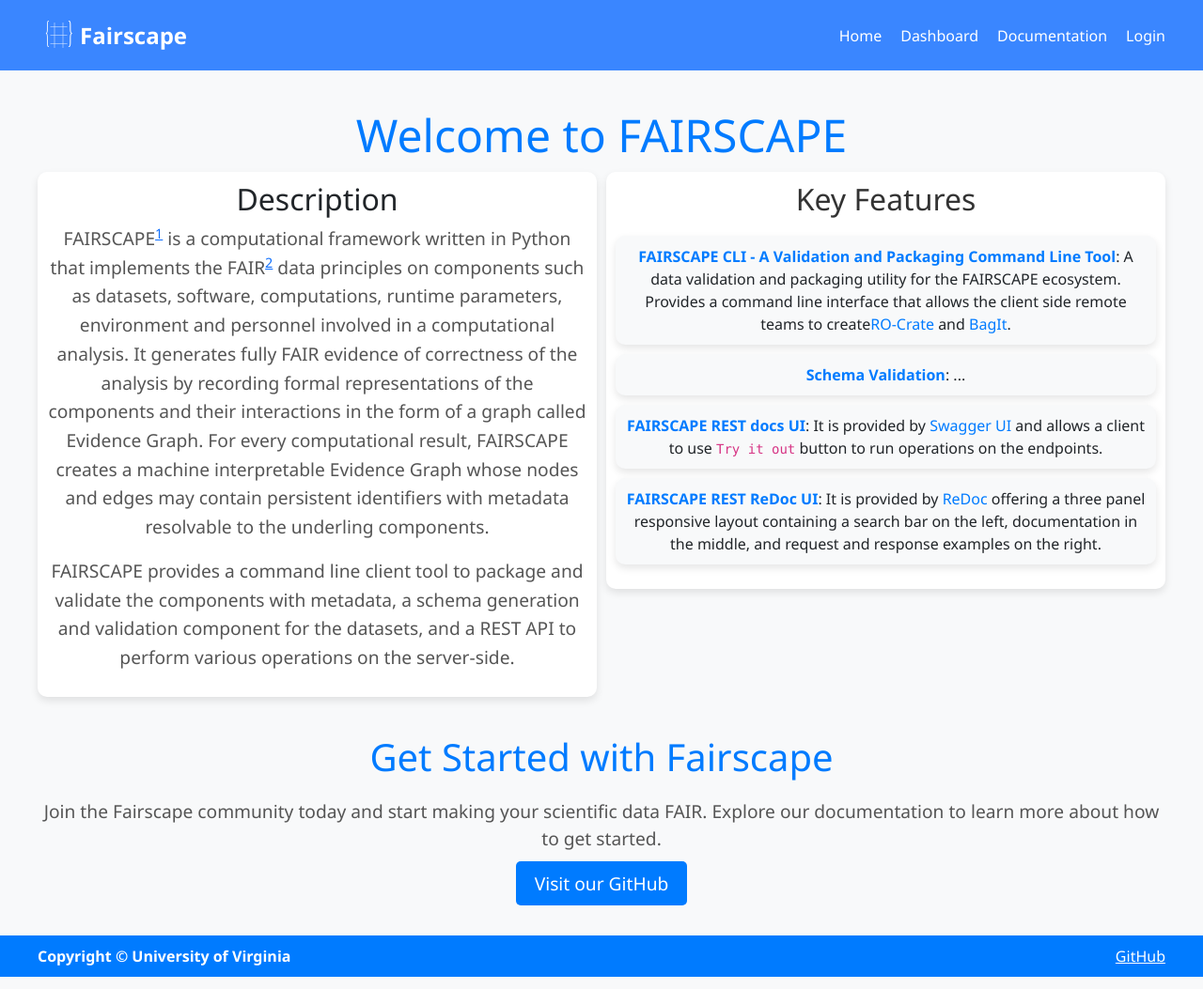
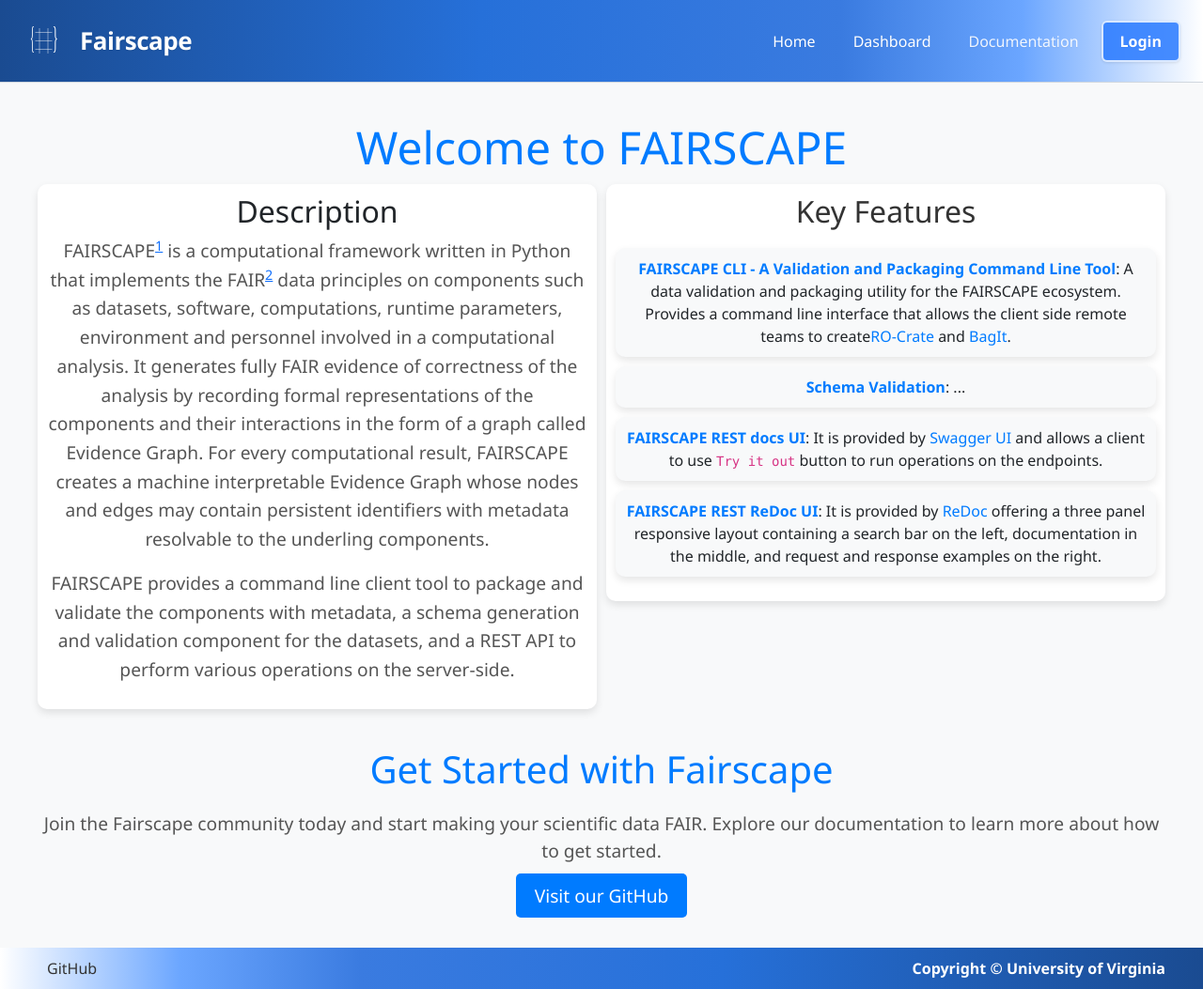
Before and after one commit to fairscape/fairscape_web_client, a React (Vite) app: page / in a window 1280 px wide. Shown: the whole page at 94% size. Built offline with nearby package versions, Linux system fonts and the light colour scheme; no server answers.

Commit message:
header footer improvements

```diff
--- a/src/components/header_footer/Footer.css
+++ b/src/components/header_footer/Footer.css
@@ -1,8 +1,13 @@
 .footer {
   flex-shrink: 0;
-  background-color: var(--primary-color);
-  color: white;
-  text-align: center;
+  background: linear-gradient(
+    to left,
+    #1a4b91 0%,
+    /* Deep blue start */ #2670d9 40%,
+    /* Medium blue */ #3a7be0 70%,
+    /* Lighter blue */ #6ba6ff 85%,
+    /* Very light blue */ #ffffff 100% /* Small white section at end */
+  );
   padding: 20px 0;
   margin-top: auto;
 }
@@ -15,28 +20,27 @@
   align-items: center;
 }
 
-.footer-logo {
-  font-size: 1.5rem;
-  font-weight: bold;
+/* Social section styling with darker grey */
+.social {
+  color: #333333;
 }
 
-.footer-links {
-  display: flex;
-  gap: 20px;
+.social__link {
+  color: #333333 !important; /* Added !important to override any inherited styles */
+  text-decoration: none;
+  transition: color 0.3s ease;
+  font-weight: 500;
 }
 
-.footer-link {
-  color: white;
-  text-decoration: none;
-  transition: color 0.3s ease;
+.social__link:hover {
+  color: #555555 !important;
 }
 
-.footer-link:hover {
-  color: var(--accent-color);
+/* Copyright section */
+.copyright {
+  color: white;
 }
 
-.footer-copyright {
-  margin-top: 10px;
-  font-size: 0.9rem;
-  color: rgba(255, 255, 255, 0.8);
+.highlight {
+  font-weight: 500;
 }
--- a/src/components/header_footer/Footer.jsx
+++ b/src/components/header_footer/Footer.jsx
@@ -5,9 +5,6 @@ const Footer = () => {
   return (
     <footer className="footer">
       <div className="footer-content">
-        <div className="copyright">
-          <span className="highlight">Copyright © University of Virginia</span>
-        </div>
         <div className="social">
           <a
             href="https://github.com/fairscape/fairscape.github.io"
@@ -19,6 +16,9 @@ const Footer = () => {
             GitHub
           </a>
         </div>
+        <div className="copyright">
+          <span className="highlight">Copyright © University of Virginia</span>
+        </div>
       </div>
     </footer>
   );
--- a/src/components/header_footer/Header.css
+++ b/src/components/header_footer/Header.css
@@ -1,26 +1,36 @@
 :root {
-  --primary-color: #3a86ff;
-  --primary-dark: #2667cc;
-  --secondary-color: #8ecae6;
-  --accent-color: #ffb703;
-  --background-color: #f8f9fa;
-  --text-color: #333333;
-  --light-gray: #e9ecef;
-  --medium-gray: #ced4da;
-  --dark-gray: #6c757d;
+  --primary-color: #0969da;
+  --primary-hover: #0552b0;
+  --nav-text: #24292f;
+  --header-bg: linear-gradient(to right, #e8f3ff 0%, #ffffff 95%);
+  --border-color: #d0d7de;
+  --link-hover-bg: #f6f8fa;
+  --text-secondary: #57606a;
 }
 
 .header {
-  background-color: var(--primary-color);
-  padding: 10px 20px;
-  box-shadow: 0 2px 4px rgba(0, 0, 0, 0.1);
+  background: var(--header-bg);
+  padding: 16px 24px;
+  border-bottom: 1px solid var(--border-color);
+  position: sticky;
+  top: 0;
+  z-index: 100;
+  background: linear-gradient(
+    to right,
+    #1a4b91 0%,
+    /* Deep blue start */ #2670d9 40%,
+    /* Medium blue */ #3a7be0 70%,
+    /* Lighter blue */ #6ba6ff 85%,
+    /* Very light blue */ #ffffff 100% /* Small white section at end */
+  );
 }
 
+/* Main navigation styles */
 .navbar {
   display: flex;
   justify-content: space-between;
   align-items: center;
-  max-width: 1200px;
+  max-width: 1280px;
   margin: 0 auto;
   padding: 0;
 }
@@ -28,19 +38,23 @@
 .navbar-brand {
   display: flex;
   align-items: center;
+  gap: 16px; /* Increased gap */
 }
 
+/* Updated logo styling */
 .logo {
   color: white;
-  font-size: 24px;
-  font-weight: bold;
+  font-size: 26px; /* Increased size */
+  font-weight: 700; /* Bolder */
   text-decoration: none;
+  letter-spacing: -0.5px;
+  text-shadow: 0 1px 2px rgba(0, 0, 0, 0.1); /* Added subtle shadow */
 }
 
 .nav-links {
   list-style: none;
   display: flex;
-  gap: 20px;
+  gap: 8px; /* Slightly increased gap */
   margin: 0;
   padding: 0;
   align-items: center;
@@ -51,42 +65,107 @@
   align-items: center;
 }
 
+/* Updated regular nav links */
 .nav-links li a {
   color: white;
   text-decoration: none;
-  font-size: 16px;
-  transition: color 0.3s ease;
+  font-size: 16px; /* Increased size */
+  font-weight: 500;
+  padding: 8px 16px; /* More horizontal padding */
+  border-radius: 6px;
+  transition: all 0.2s ease;
+  text-shadow: 0 1px 1px rgba(0, 0, 0, 0.05); /* Subtle shadow */
 }
 
 .nav-links li a:hover {
-  color: var(--accent-color);
-  text-decoration: none;
+  color: white;
+  background-color: rgba(255, 255, 255, 0.15); /* Slightly more visible hover */
 }
 
 .navbar-right {
   display: flex;
   align-items: center;
+  gap: 16px;
+}
+
+/* Documentation link styling */
+.nav-links li a[href*="github"] {
+  color: rgba(255, 255, 255, 0.9); /* More visible */
+  font-weight: 500;
+}
+
+.nav-links li a[href="/login"] {
+  color: white;
+  background-color: rgba(41, 121, 255, 0.85); /* Lighter, more vibrant blue */
+  border: 2px solid rgba(255, 255, 255, 0.8);
+  padding: 8px 18px;
+  border-radius: 6px;
+  font-size: 16px;
+  font-weight: 600;
+  box-shadow: 0 1px 3px rgba(0, 0, 0, 0.1);
+  transition: all 0.2s ease;
+}
+
+.nav-links li a[href="/login"]:hover {
+  background-color: rgba(
+    41,
+    121,
+    255,
+    1
+  ); /* Solid version of the lighter blue */
+  border-color: white;
+  box-shadow: 0 2px 4px rgba(0, 0, 0, 0.2);
+  transform: translateY(-1px);
 }
 
 .user-profile {
-  margin-left: 20px;
+  margin-left: 16px;
 }
 
+/* Mobile responsive styles */
 @media (max-width: 768px) {
+  .header {
+    padding: 12px 16px;
+    background: linear-gradient(
+      to right,
+      #1a4b91 0%,
+      #2670d9 60%,
+      #3a7be0 85%,
+      #6ba6ff 95%,
+      #ffffff 100%
+    );
+  }
+
   .navbar {
     flex-direction: column;
     align-items: flex-start;
+    gap: 16px;
   }
 
   .nav-links {
-    margin-top: 10px;
     flex-direction: column;
-    align-items: flex-start;
-    gap: 10px;
+    width: 100%;
+    gap: 8px;
+  }
+
+  .nav-links li {
+    width: 100%;
+  }
+
+  .nav-links li a {
+    width: 100%;
+    display: block;
+    padding: 12px 16px; /* Increased padding for better touch targets */
   }
 
   .navbar-right {
-    margin-top: 10px;
-    align-self: flex-end;
+    width: 100%;
+    justify-content: space-between;
+  }
+
+  /* Adjust login button for mobile */
+  .nav-links li a[href="/login"] {
+    text-align: center;
+    margin-top: 8px;
   }
 }
```
